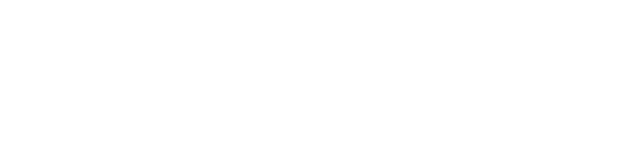
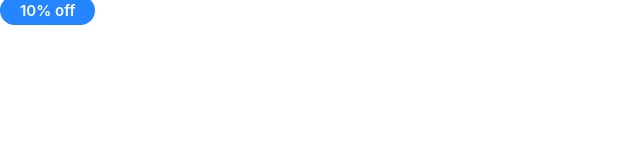
Before and after one commit to Jukes312/moshify, a plain HTML site: page index.html in a window 1280 px wide. Shown: the whole page, without its empty margins (0-640 px from the left). Drawn offline with Linux system fonts and the light colour scheme.

Commit message:
Build the Badge component

```diff
--- a/CSS/stylesheet.css
+++ b/CSS/stylesheet.css
@@ -92,3 +92,37 @@ a {
     font-size: 1.5rem;
   }
 }
+
+/*Badges*/
+
+.badge {
+  border-radius: 20px;
+  padding: 0.5rem 2rem;
+  font-weight: 600;
+  white-space: nowrap;
+  font-size: 2rem;
+}
+
+.badge--primary {
+  background: var(--color-primary);
+  color: white;
+}
+
+.badge--secondary {
+  background: var(--color-secondary);
+  color: white;
+}
+
+.badge--small {
+  font-size: 1.6rem;
+}
+
+@media screen and (min-width: 1024px) {
+  .badge {
+    font-size: 1.5rem;
+  }
+
+  .badge--small {
+    font-size: 1.2;
+  }
+}
--- a/index.html
+++ b/index.html
@@ -8,5 +8,7 @@
     <link rel="stylesheet" href="/CSS/normalize.css" />
     <link rel="stylesheet" href="/CSS/stylesheet.css" />
   </head>
-  <body></body>
+  <body>
+    <span class="badge badge--primary">10% off</span>
+  </body>
 </html>
```
Also changed, not shown: Compoents/Badges.html (added, +3 -0 lines).
